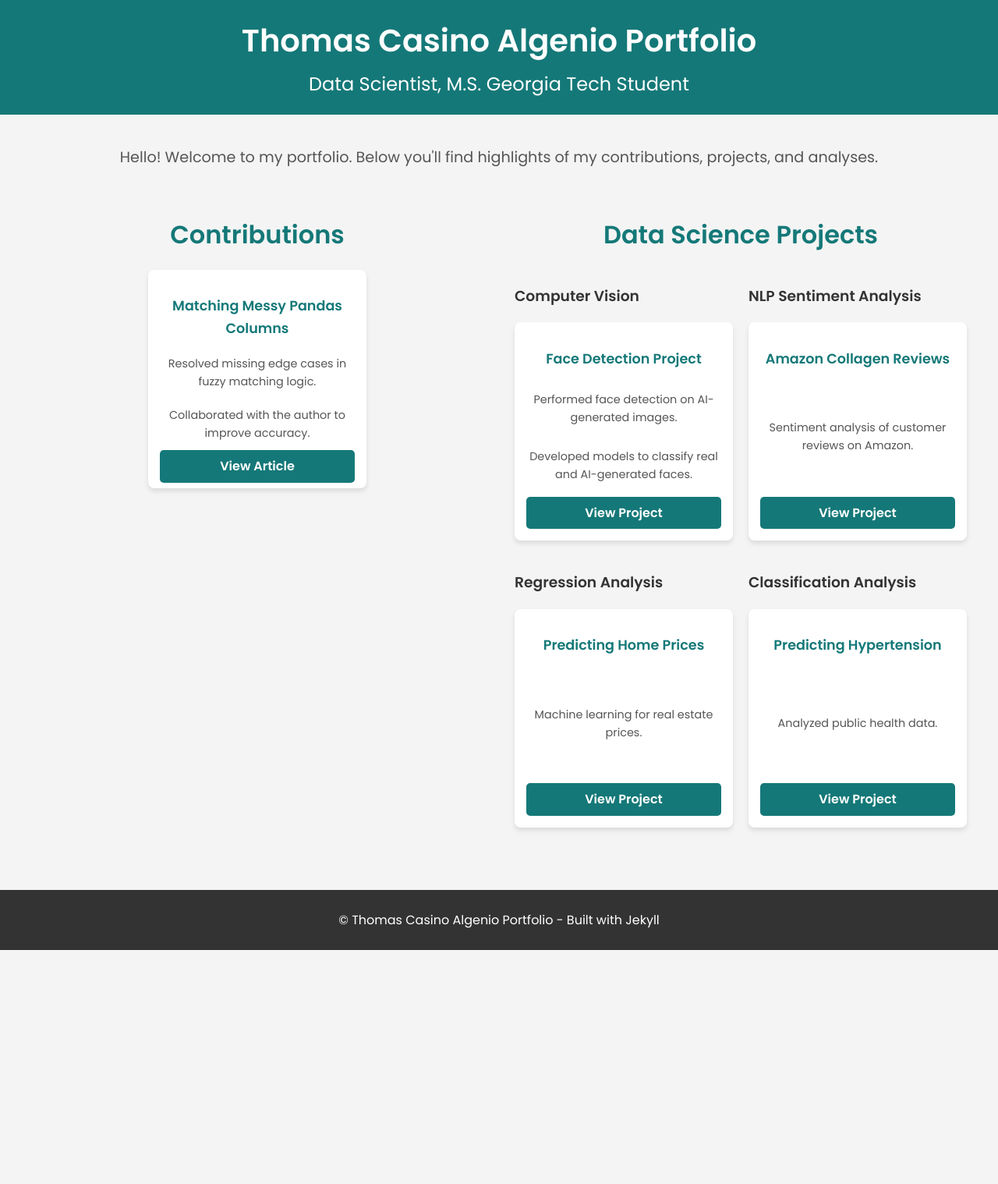
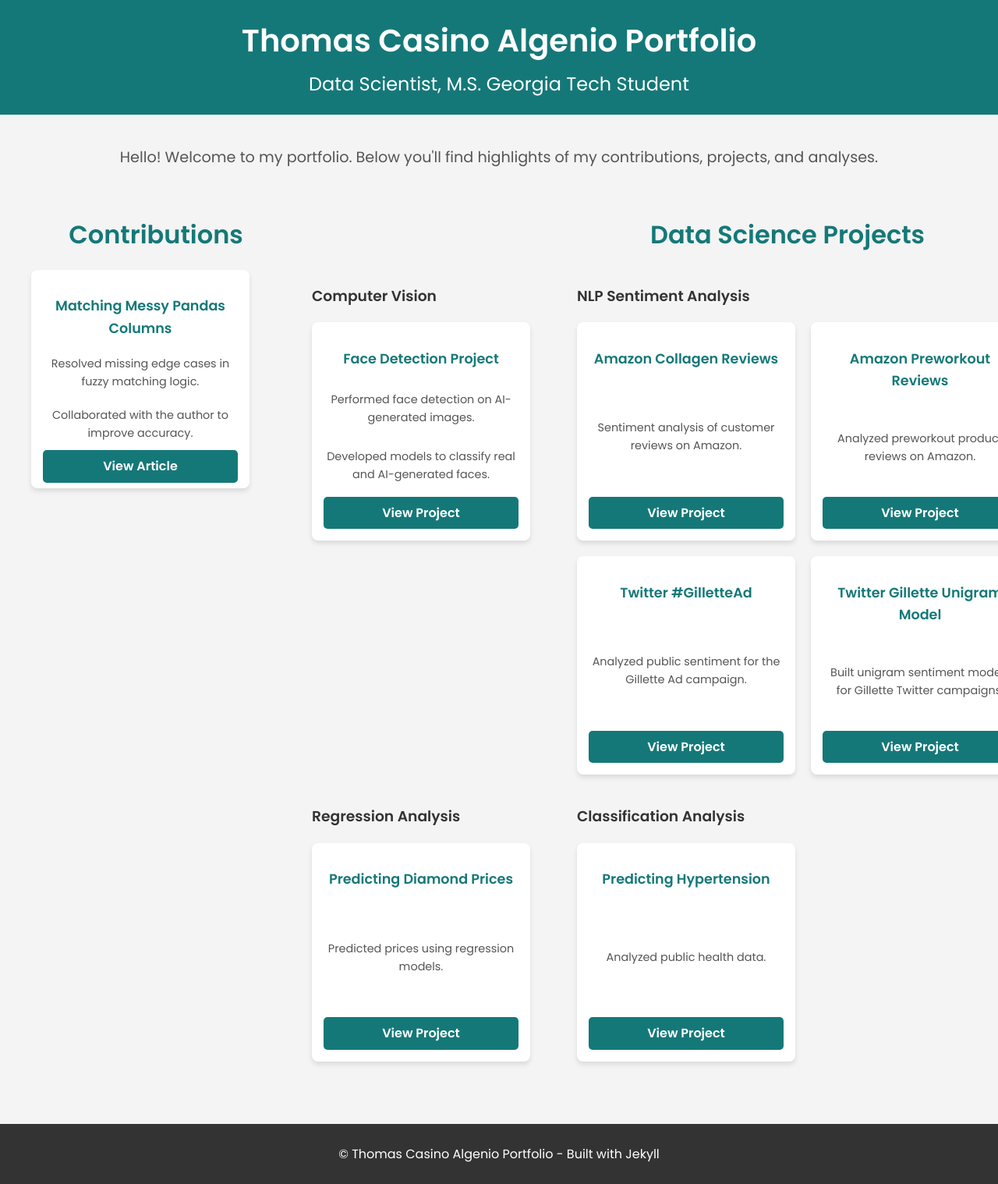
Before and after one commit to thomasalgenio/Thomas_Portfolio, a Jekyll site: the page built from README.md, in a window 1280 px wide. Shown: the whole page at 78% size. Built offline with Jekyll 4.4.1, drawn with Linux system fonts in a browser that asks for light colours; our own code applies the rules of GitHub Pages for plain Markdown files; before the commit the page ends 1218 px from its top, so only the background shows below that.

Commit message:
Update default.html

```diff
--- a/_layouts/default.html
+++ b/_layouts/default.html
@@ -65,7 +65,7 @@
       .projects {
         display: grid;
         gap: 20px;
-        grid-template-columns: repeat(auto-fit, minmax(250px, 1fr));
+        grid-template-columns: repeat(3, 1fr);
         justify-items: center;
       }
 
@@ -184,11 +184,36 @@
             <div>
               <h3>NLP Sentiment Analysis</h3>
               <div class="projects">
-                <!-- Add all NLP cards here -->
+                <!-- All 6 NLP Cards -->
                 <div class="project-card">
                   <h3>Amazon Collagen Reviews</h3>
                   <p>Sentiment analysis of customer reviews on Amazon.</p>
                   <a href="https://github.com/thomasalgenio/Sample_Projects/tree/main/NLP_Sentiment_Analysis_Amazon" class="btn">View Project</a>
+                </div>
+                <div class="project-card">
+                  <h3>Amazon Preworkout Reviews</h3>
+                  <p>Analyzed preworkout product reviews on Amazon.</p>
+                  <a href="https://github.com/thomasalgenio/Sample_Projects/tree/main/NLP_Sentiment_Analysis_Amazon" class="btn">View Project</a>
+                </div>
+                <div class="project-card">
+                  <h3>Twitter #BoycottGillette</h3>
+                  <p>Explored Twitter sentiment for #BoycottGillette.</p>
+                  <a href="https://github.com/thomasalgenio/Sample_Projects/tree/main/NLP_Sentiment_Analysis_Gillette" class="btn">View Project</a>
+                </div>
+                <div class="project-card">
+                  <h3>Twitter #GilletteAd</h3>
+                  <p>Analyzed public sentiment for the Gillette Ad campaign.</p>
+                  <a href="https://github.com/thomasalgenio/Sample_Projects/tree/main/NLP_Sentiment_Analysis_Gillette" class="btn">View Project</a>
+                </div>
+                <div class="project-card">
+                  <h3>Twitter Gillette Unigram Model</h3>
+                  <p>Built unigram sentiment models for Gillette Twitter campaigns.</p>
+                  <a href="https://github.com/thomasalgenio/Sample_Projects/tree/main/NLP_Sentiment_Analysis_Gillette" class="btn">View Project</a>
+                </div>
+                <div class="project-card">
+                  <h3>Yelp Restaurant Reviews</h3>
+                  <p>Performed sentiment classification using NLP models.</p>
+                  <a href="https://github.com/thomasalgenio/Sample_Projects/tree/main/NLP_Sentiment_Analysis_Yelp" class="btn">View Project</a>
                 </div>
               </div>
             </div>
@@ -197,11 +222,10 @@
             <div>
               <h3>Regression Analysis</h3>
               <div class="projects">
-                <!-- Add Regression cards -->
                 <div class="project-card">
-                  <h3>Predicting Home Prices</h3>
-                  <p>Machine learning for real estate prices.</p>
-                  <a href="https://github.com/thomasalgenio/Sample_Projects/tree/main/Real_Estate_Prices_Prediction" class="btn">View Project</a>
+                  <h3>Predicting Diamond Prices</h3>
+                  <p>Predicted prices using regression models.</p>
+                  <a href="https://github.com/thomasalgenio/Sample_Projects/tree/main/Diamond_Prices_Prediction" class="btn">View Project</a>
                 </div>
               </div>
             </div>
```
